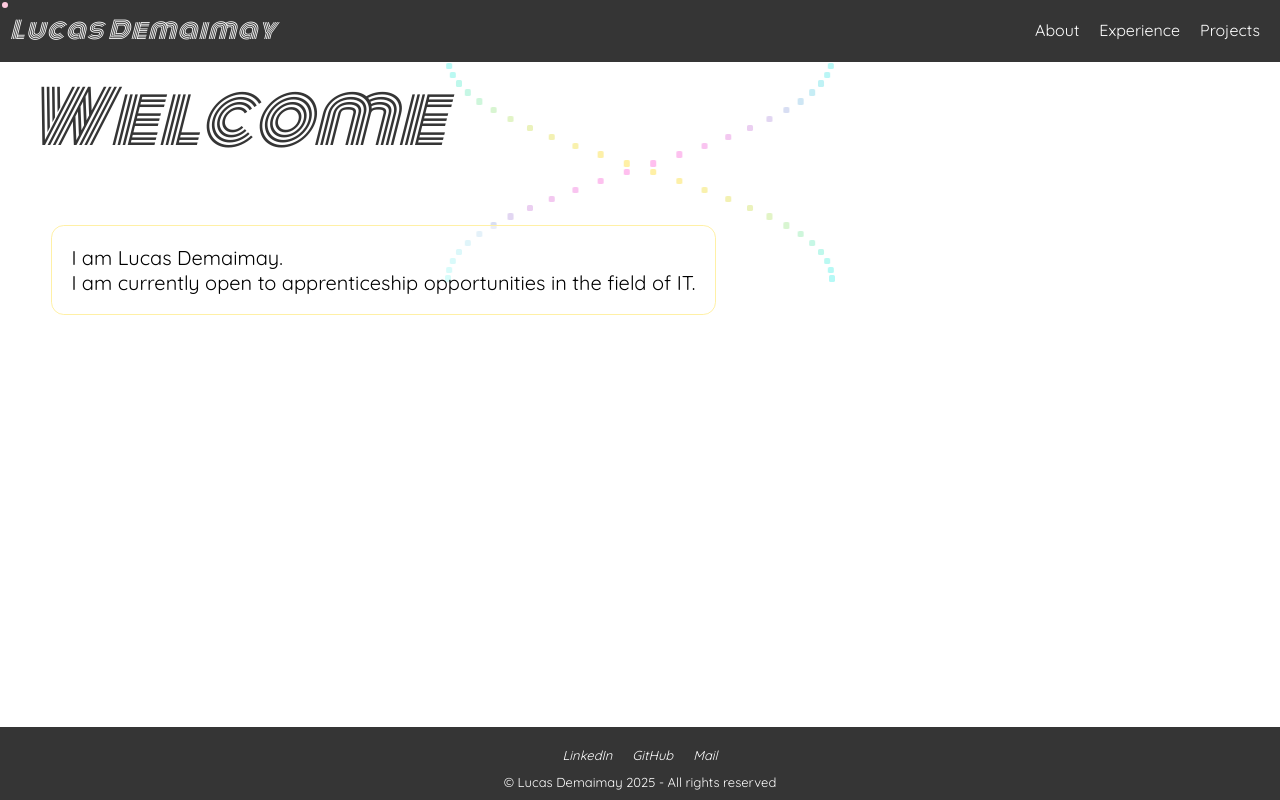
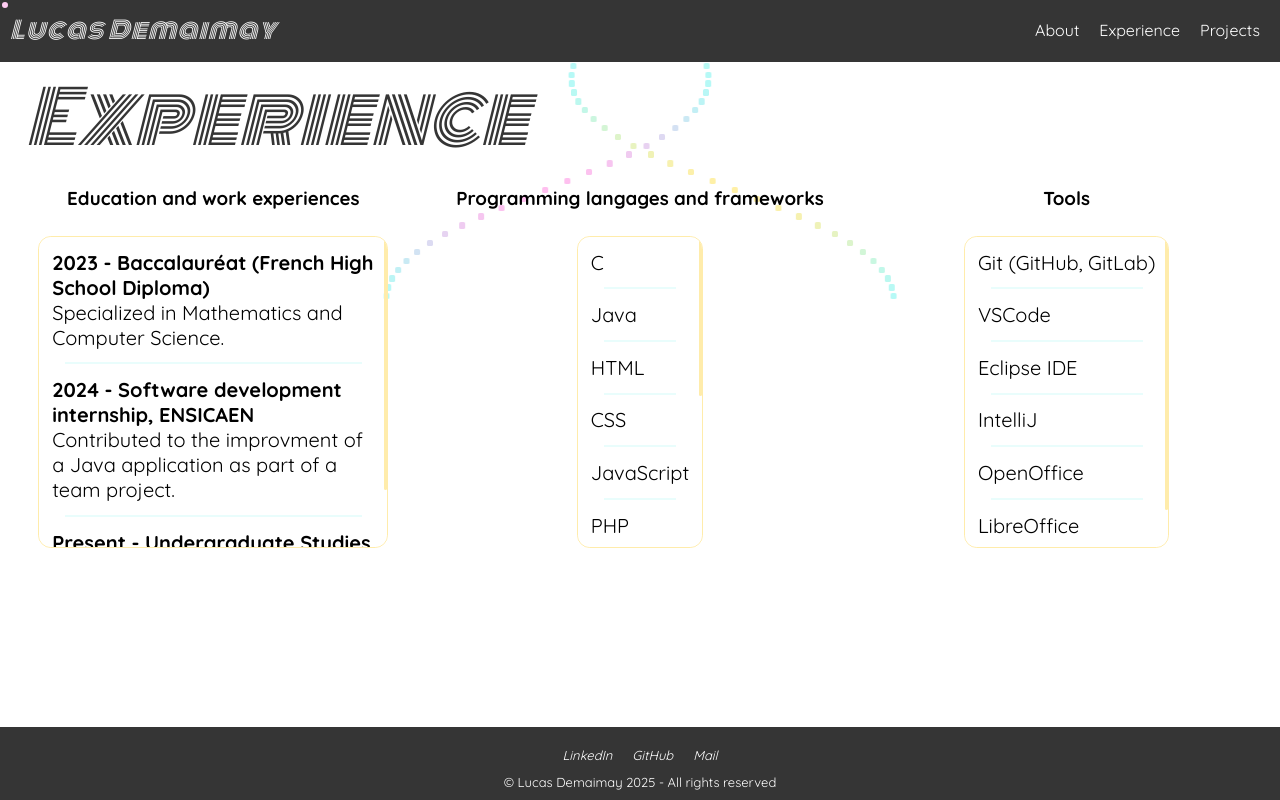
Before and after one commit to Lucas-Demaimay/Portfolio, a Vue app: page /#/experience in a window 1280 px wide. Built offline with nearby package versions, Linux system fonts and the light colour scheme.

Commit message:
fix: fix refresh

```diff
--- a/src/assets/main.css
+++ b/src/assets/main.css
@@ -77,6 +77,7 @@ button:active {
   display: flex;
   flex-direction: column;
   justify-content: flex-start;
+  align-items: center;
   flex: 1;
 }
 
@@ -127,10 +128,6 @@ h1 span {
   transform: translateX(5vw);
   color: #35353500;
   animation: appear 1s ease-in-out forwards;
-}
-
-h3 {
-  margin-left: 3vw;
 }
 
 #pointer {
@@ -208,11 +205,10 @@ main ul {
   top: 0;
   right: 0;
   width: 0.25vw;
-  height: 30%;
   background-color: #353535;
   border-radius: 1vh;
   animation: 10s infinite colorBlackAnimation ease-in-out;
-  transition: transform 0.1s ease-out;
+  transition: transform 0.1s ease-out, height 0.1s ease-out;
 }
 
 hr {
--- a/src/composable/useScroll.js
+++ b/src/composable/useScroll.js
@@ -1,4 +1,4 @@
-import { ref, onMounted, onBeforeUnmount } from "vue";
+import { ref, onMounted, onBeforeUnmount, nextTick } from "vue";
 
 export function useScroll() {
   const scroll = ref(null);
@@ -10,6 +10,10 @@ export function useScroll() {
       const bar = indicator.value;
       const scrollTop = box.scrollTop;
       const scrollHeight = box.scrollHeight - box.clientHeight;
+
+      const barHeight = box.clientHeight / box.scrollHeight;
+      bar.style.height = `${barHeight*100}%`;
+
       const percent = scrollTop / scrollHeight;
       const maxOffset = box.scrollHeight - bar.offsetHeight;
 
@@ -19,13 +23,20 @@ export function useScroll() {
   }
 
   onMounted(() => {
-    scroll.value.addEventListener("scroll", onScroll);
-    onScroll();
+    nextTick(() => {
+      if (scroll.value) {
+        scroll.value.addEventListener("scroll", onScroll);
+        window.addEventListener("resize", onScroll);
+        onScroll();
+      }
+    });
   });
+
   onBeforeUnmount(() => {
     if (scroll.value) {
       scroll.value.removeEventListener("scroll", onScroll);
     }
+    window.removeEventListener("resize", onScroll);
   });
 
   return { scroll, indicator };
--- a/src/router/index.js
+++ b/src/router/index.js
@@ -1,11 +1,11 @@
-import { createRouter, createWebHistory } from 'vue-router'
+import { createRouter, createWebHashHistory } from 'vue-router'
 import HomeView from '@/views/HomeView.vue'
 import AboutView from '@/views/AboutView.vue'
 import ExperienceView from '@/views/ExperienceView.vue'
 import ProjectsView from '@/views/ProjectsView.vue'
 
 const router = createRouter({
-  history: createWebHistory(import.meta.env.BASE_URL),
+  history: createWebHashHistory(import.meta.env.BASE_URL),
   routes: [
     {
 			path: '/',
--- a/src/views/ExperienceView.vue
+++ b/src/views/ExperienceView.vue
@@ -4,7 +4,14 @@ import { useAnimationStore } from "@/composable/useAnimationStore";
 import { useSmoothTransition } from "@/composable/useSmoothTransition";
 import { useScroll } from "@/composable/useScroll";
 const { start, mid, startBis, midBis } = useAnimationStore();
-const { scroll, indicator } = useScroll();
+const { scroll: scroll1, indicator: indicator1 } = useScroll();
+const { scroll: scroll2, indicator: indicator2 } = useScroll();
+const { scroll: scroll3, indicator: indicator3 } = useScroll();
+const experiences = [
+  "<strong>2023 - Baccalauréat (French High School Diploma)</strong><br />Specialized in Mathematics and Computer Science.",
+  "<strong>2024 - Software development internship, ENSICAEN</strong><br />Contributed to the improvment of a Java application as part of a team project.",
+  "<strong>Present - Undergraduate Studies in IT (BUT)</strong><br />Currently studying Computer Science at the IUT of Ifs, in France.",
+];
 
 const languages = [
   "C",
@@ -17,6 +24,19 @@ const languages = [
   "Kotlin",
   "C#",
   "PHP",
+  "Vue.js",
+  "Laravel",
+];
+
+const tools = [
+  "Git (GitHub, GitLab)",
+  "VSCode",
+  "Eclipse IDE",
+  "IntelliJ",
+  "OpenOffice",
+  "LibreOffice",
+  "StarUML",
+
 ];
 
 useSmoothTransition(start, ref(20));
@@ -34,34 +54,32 @@ useSmoothTransition(midBis, ref(5));
   <div class="row">
     <div class="column">
       <h3>Education and work experiences</h3>
-      <ul>
-        <li>
-          <strong>2023 - Baccalauréat (French High School Diploma)</strong
-          ><br />
-          Specialized in Mathematics and Computer Science.
+      <ul ref="scroll3" class="scroll">
+        <li v-for="(experience, index) in experiences">
+          <div v-html="experience" />
+          <hr v-if="index != experiences.length - 1" />
         </li>
-        <li><hr /></li>
-        <li>
-          <strong>2024 - Software development internship, ENSICAEN</strong
-          ><br />
-          Contributed to the improvment of a Java application as part of a team
-          project.
-        </li>
-        <li><hr /></li>
-        <li>
-          <strong>Present - Undergraduate Studies in IT (BUT)</strong><br />
-          Currently studying Computer Science at the IUT of Ifs, in France.
-        </li>
+        <li ref="indicator3" class="indicator"></li>
       </ul>
     </div>
     <div class="column">
-      <h3>Programming langages learned</h3>
-      <ul ref="scroll" class="scroll">
+      <h3>Programming langages and frameworks</h3>
+      <ul ref="scroll1" class="scroll">
         <li v-for="(language, index) in languages">
           {{ language }}
           <hr v-if="index != languages.length - 1" />
         </li>
-        <li ref="indicator" class="indicator"></li>
+        <li ref="indicator1" class="indicator"></li>
+      </ul>
+    </div>
+    <div class="column">
+      <h3>Tools</h3>
+      <ul ref="scroll2" class="scroll">
+        <li v-for="(tool, index) in tools">
+          {{ tool }}
+          <hr v-if="index != tools.length - 1" />
+        </li>
+        <li ref="indicator2" class="indicator"></li>
       </ul>
     </div>
   </div>
--- a/src/views/HomeView.vue
+++ b/src/views/HomeView.vue
@@ -19,7 +19,7 @@ useSmoothTransition(midBis, ref(15));
   <div class="row">
     <div class="column">
       <p>
-        I am Lucas Demaimay.<br />I am currently open to apprenticeship
+        I am Lucas Demaimay.<br />I am currently open to apprenticeship and internship
         opportunities in the field of IT.
       </p>
     </div>
```
